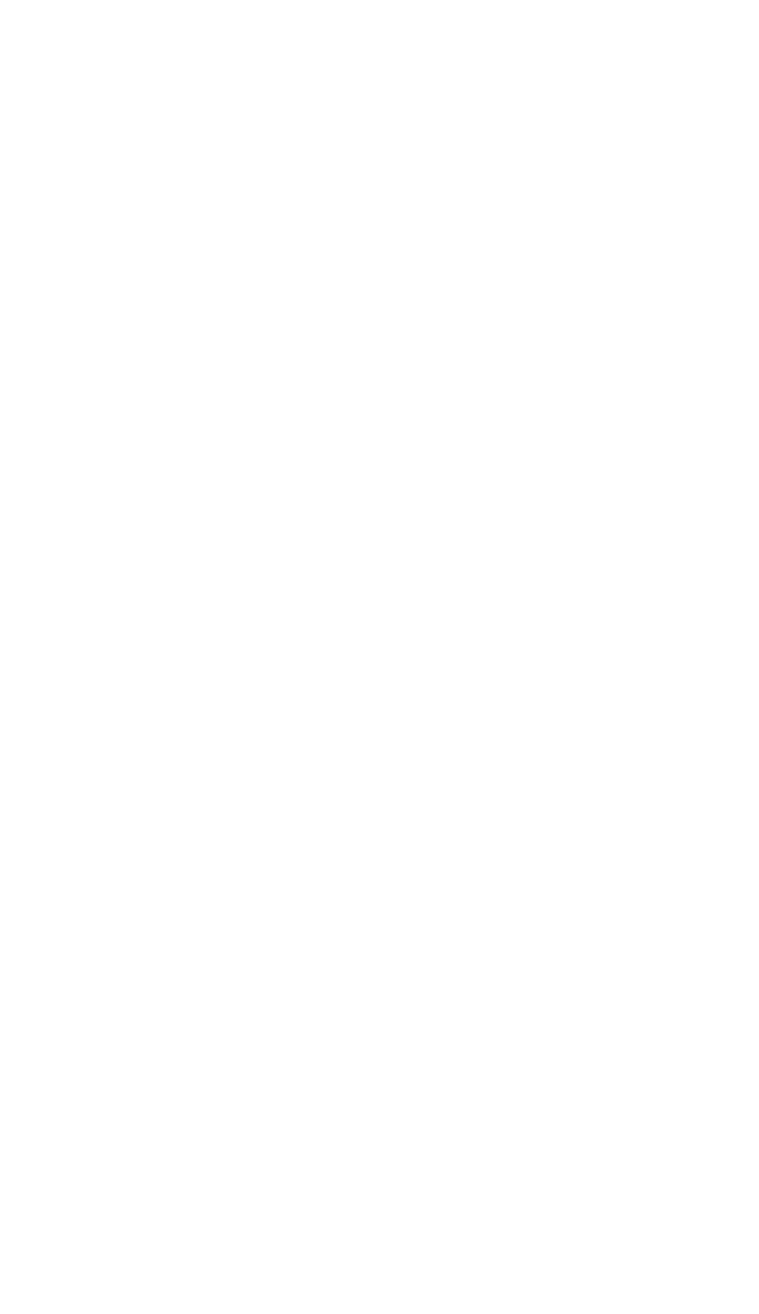
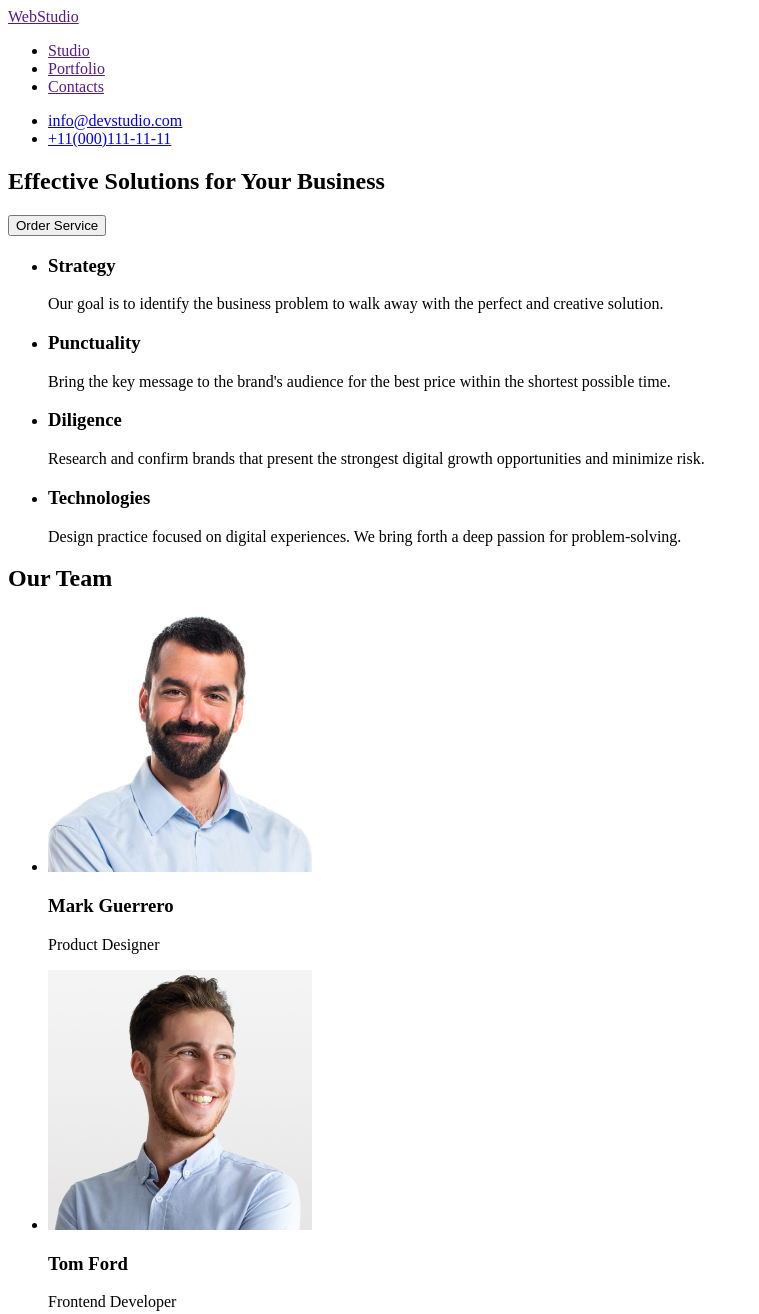
Before and after one commit to MarharytaOsypova/goit-markup-hw-01, a plain HTML site: page index.html in a window 1280 px wide. Shown: the top 1314 px of the page, without its empty margins (0-759 px from the left). Before the commit the page ends 800 px from the top, so only its background shows below. Drawn offline with Linux system fonts and the light colour scheme.

Commit message:
version for teacher

```diff
--- a/index.html
+++ b/index.html
@@ -3,7 +3,112 @@
   <head>
     <meta charset="UTF-8" />
     <meta name="viewport" content="width=device-width, initial-scale=1.0" />
-    <title>Document</title>
+    <title>main page</title>
   </head>
-  <body></body>
+  <body>
+    <header>
+      <nav>
+        <a href=""> WebStudio</a>
+        <ul>
+          <li><a href="">Studio</a></li>
+          <li><a href="">Portfolio</a></li>
+          <li><a href="">Contacts</a></li>
+        </ul>
+      </nav>
+      <ul>
+        <li><a href="mailto:">info@devstudio.com</a></li>
+        <li><a href="tel:">+11(000)111-11-11</a></li>
+      </ul>
+    </header>
+    <main>
+      <section>
+        <h1>Effective Solutions for Your Business</h1>
+        <button type="button">Order Service</button>
+      </section>
+      <section>
+        <ul>
+          <li>
+            <h3>Strategy</h3>
+            <p>
+              Our goal is to identify the business problem to walk away with the
+              perfect and creative solution.
+            </p>
+          </li>
+          <li>
+            <h3>Punctuality</h3>
+            <p>
+              Bring the key message to the brand's audience for the best price
+              within the shortest possible time.
+            </p>
+          </li>
+          <li>
+            <h3>Diligence</h3>
+            <p>
+              Research and confirm brands that present the strongest digital
+              growth opportunities and minimize risk.
+            </p>
+          </li>
+          <li>
+            <h3>Technologies</h3>
+            <p>
+              Design practice focused on digital experiences. We bring forth a
+              deep passion for problem-solving.
+            </p>
+          </li>
+        </ul>
+      </section>
+      <section>
+        <h2>Our Team</h2>
+        <ul>
+          <li>
+            <img
+              src="./images/img.jpg "
+              width="264"
+              height="260"
+              alt="Mark Guerrero"
+            />
+            <h3>Mark Guerrero</h3>
+            <p>Product Designer</p>
+          </li>
+          <li>
+            <img
+              src="./images/img (1).jpg"
+              width="264"
+              height="260"
+              alt="Tom Ford"
+            />
+            <h3>Tom Ford</h3>
+            <p>Frontend Developer</p>
+          </li>
+          <li>
+            <img
+              src="./images/img (2).jpg"
+              width="264"
+              height="260"
+              alt="Camila Garcia"
+            />
+            <h3>Camila Garcia</h3>
+            <p>Marketing</p>
+          </li>
+          <li>
+            <img
+              src="./images/img (3).jpg"
+              width="264"
+              height="260"
+              alt="Daniel Wilson"
+            />
+            <h3>Daniel Wilson</h3>
+            <p>UI Designer</p>
+          </li>
+        </ul>
+      </section>
+    </main>
+    <footer>
+      <a href=""> WebStudio</a>
+      <p>
+        Increase the flow of customers and sales for your business with digital
+        marketing & growth solutions.
+      </p>
+    </footer>
+  </body>
 </html>
```
Also changed, not shown: images/img (1).jpg (added), images/img (2).jpg (added), images/img (3).jpg (added), images/img.jpg (added).
